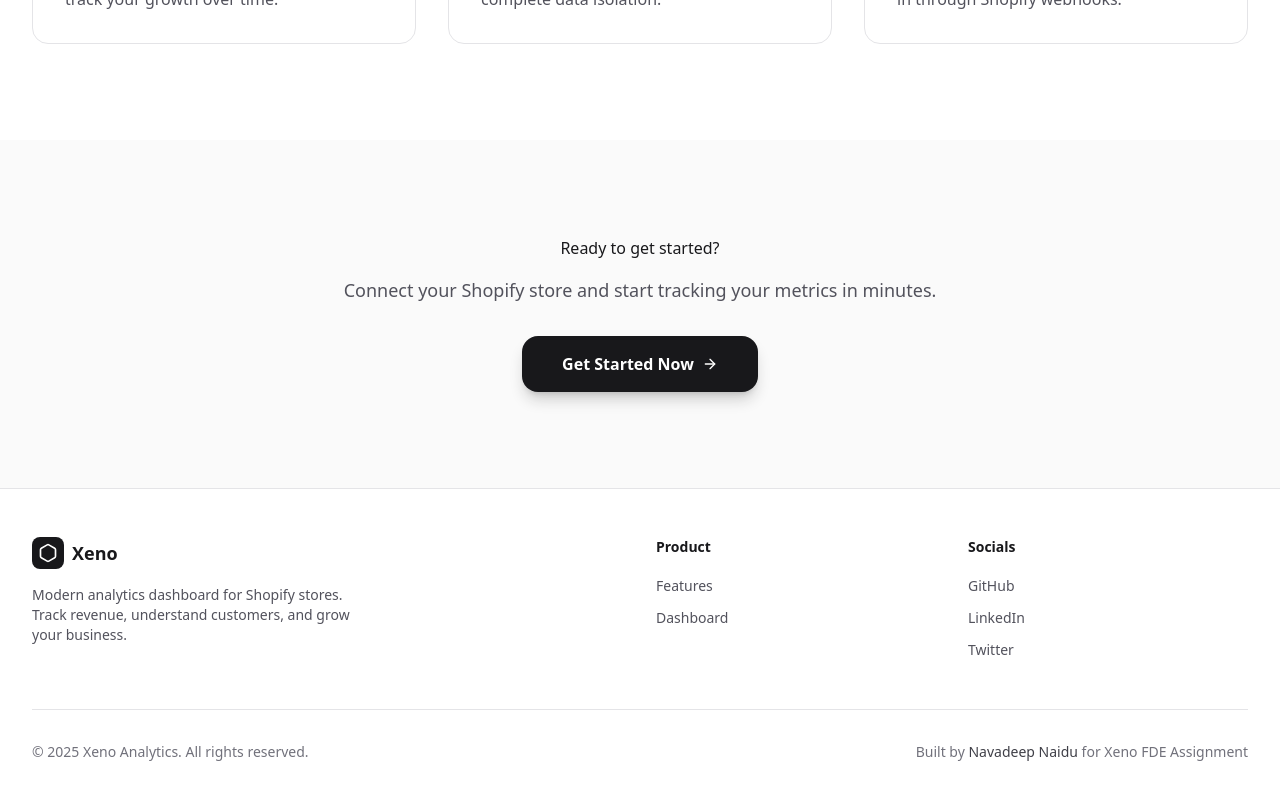
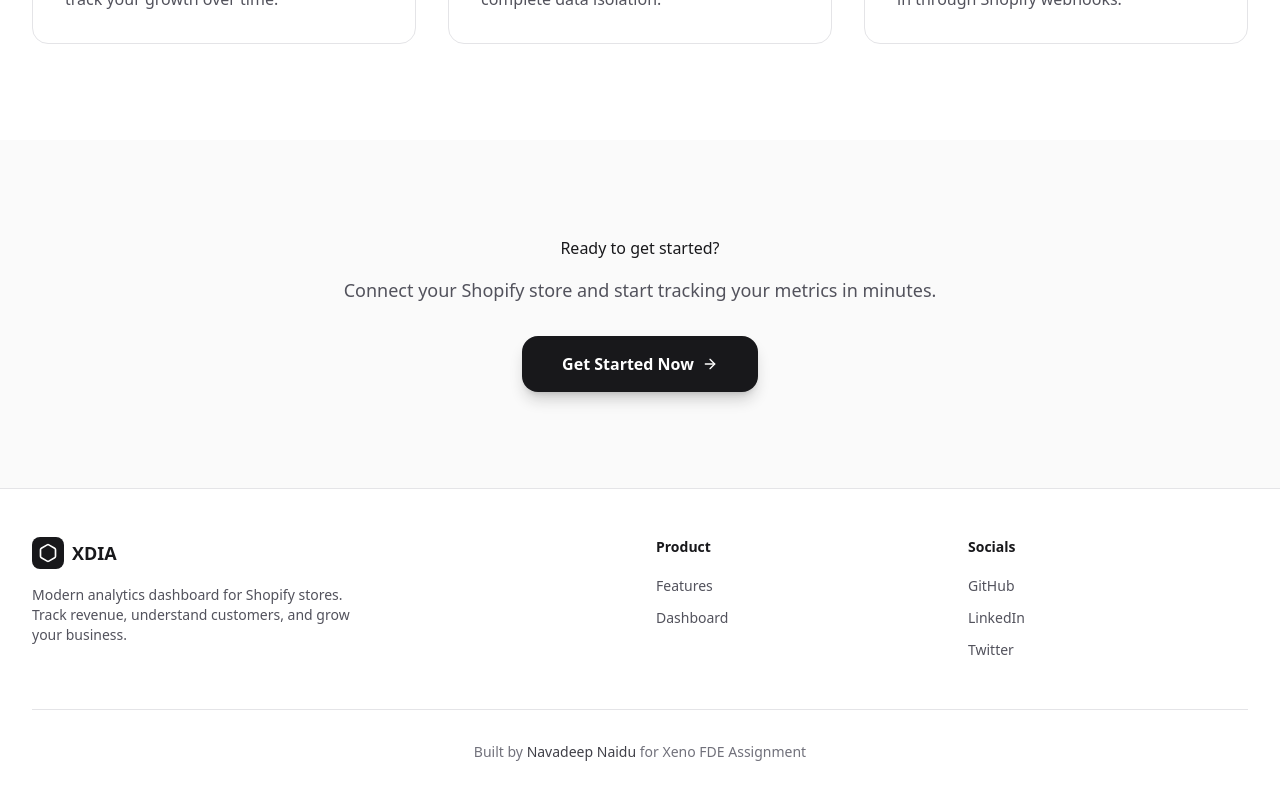
Before and after one commit to navadeepnaidu7/xeno-fde-frontend, a Next.js app: page / in a window 1280 px wide. Shown: the part 1862-2662 px from the top of the page. Built offline with nearby package versions, Linux system fonts and the light colour scheme.

Commit message:
added readme and minor UI improvments

```diff
--- a/src/app/auth/signin/page.tsx
+++ b/src/app/auth/signin/page.tsx
@@ -65,7 +65,7 @@
               <Hexagon className="h-7 w-7 text-white dark:text-zinc-900" />
             </div>
             <span className="text-2xl font-bold text-zinc-900 dark:text-zinc-50">
-              Xeno
+              XDIA
             </span>
           </div>
 
--- a/src/app/layout.tsx
+++ b/src/app/layout.tsx
@@ -10,7 +10,7 @@
 });
 
 export const metadata: Metadata = {
-  title: "Xeno Analytics - Shopify Store Insights",
+  title: "XDIA Analytics - Shopify Store Insights",
   description: "Multi-tenant analytics dashboard for Shopify stores. Track revenue, customers, orders, and more.",
   keywords: ["shopify", "analytics", "dashboard", "ecommerce", "metrics"],
 };
--- a/src/app/page.tsx
+++ b/src/app/page.tsx
@@ -23,7 +23,7 @@
                 <Hexagon className="h-5 w-5 text-white dark:text-zinc-900" />
               </div>
               <span className="text-xl font-bold text-zinc-900 dark:text-zinc-50">
-                Xeno
+                XDIA
               </span>
             </div>
             <div className="flex items-center gap-4">
@@ -259,7 +259,7 @@
                   <Hexagon className="h-5 w-5 text-white dark:text-zinc-900" />
                 </div>
                 <span className="text-lg font-bold text-zinc-900 dark:text-zinc-50">
-                  Xeno
+                  XDIA
                 </span>
               </div>
               <p className="text-sm text-zinc-600 dark:text-zinc-400 max-w-xs">
@@ -288,10 +288,7 @@
           </div>
 
           {/* Bottom Bar */}
-          <div className="mt-12 pt-8 border-t border-zinc-200 dark:border-zinc-800 flex flex-col sm:flex-row items-center justify-between gap-4">
-            <p className="text-sm text-zinc-500 dark:text-zinc-400">
-              © 2025 Xeno Analytics. All rights reserved.
-            </p>
+          <div className="mt-12 pt-8 border-t border-zinc-200 dark:border-zinc-800 flex flex-col sm:flex-row items-center justify-center gap-4">
             <p className="text-sm text-zinc-500 dark:text-zinc-400">
               Built by <span className="font-medium text-zinc-700 dark:text-zinc-300">Navadeep Naidu</span> for Xeno FDE Assignment
             </p>
```
Also changed, not shown: 1 other file (tests, documents, lock files or other folders).
